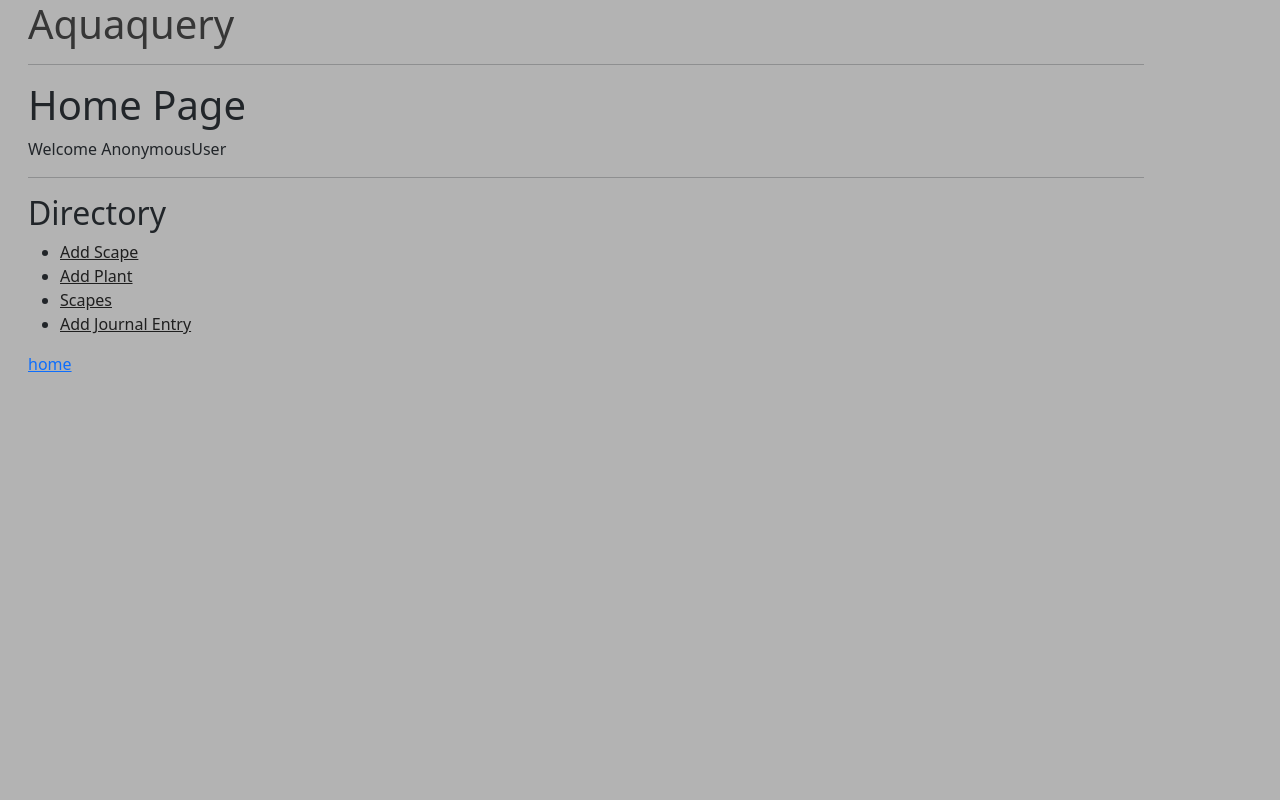
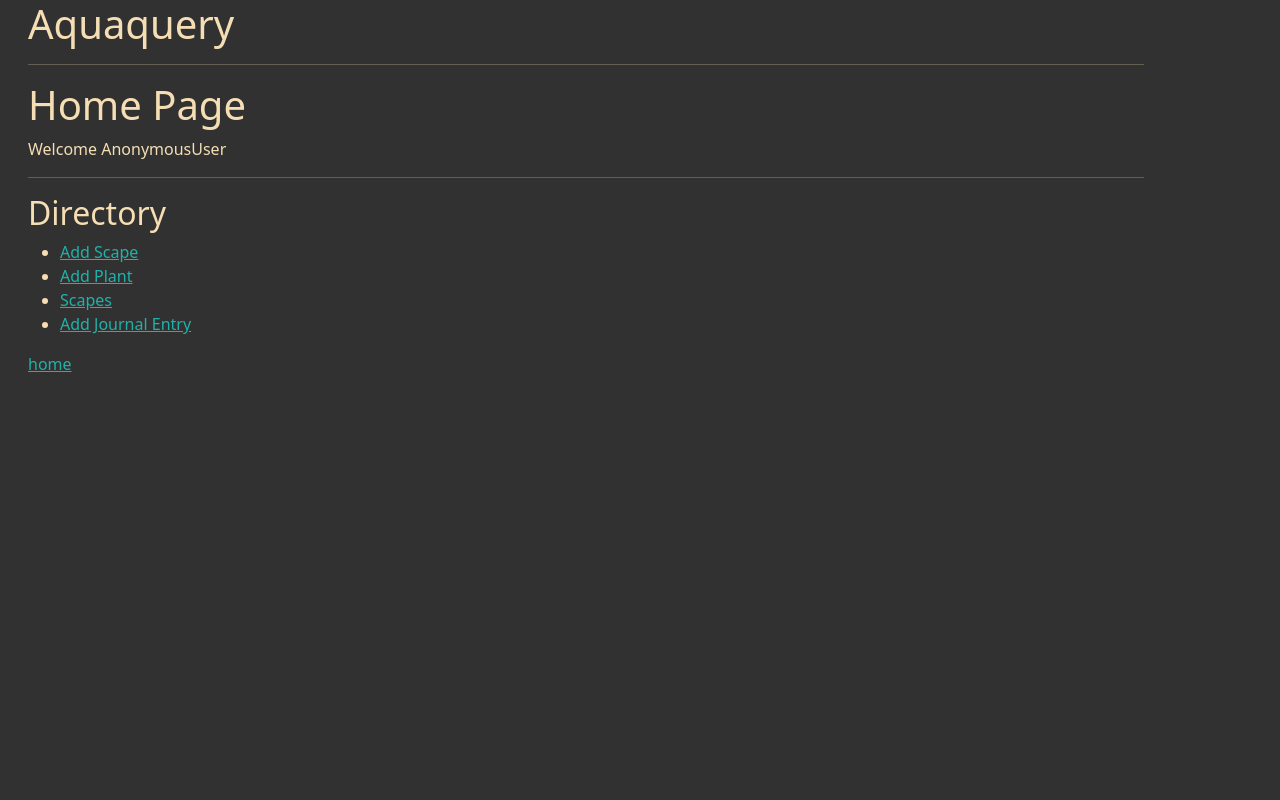
Before and after one commit to k1tig/aq4, a Django app: page / in a window 1280 px wide. Run offline with Django 5.2, Linux system fonts and the light colour scheme; some libraries are stand-ins or nearby versions.

Commit message:
added stylesheet to base

```diff
--- /dev/null
+++ b/catalog/static/catalog/home.css
@@ -0,0 +1,16 @@
+body{
+    background-color: rgb(49, 49, 49);
+    color: wheat;
+}
+
+a {
+    color: lightseagreen;
+}
+
+h1{
+    color: wheat;
+}
+
+#greeting{
+    color: wheat;
+}
--- a/catalog/templates/base_generic.html
+++ b/catalog/templates/base_generic.html
@@ -1,3 +1,4 @@
+{% load static %}
 <html lang="en">
 <head>
     <meta charset="UTF-8">
@@ -6,12 +7,13 @@
     <link href="https://cdn.jsdelivr.net/npm/bootstrap@5.3.2/dist/css/bootstrap.min.css" rel="stylesheet" integrity="sha384-T3c6CoIi6uLrA9TneNEoa7RxnatzjcDSCmG1MXxSR1GAsXEV/Dwwykc2MPK8M2HN" crossorigin="anonymous">
     <link href="https://cdn.jsdelivr.net/npm/select2@4.1.0-rc.0/dist/css/select2.min.css" rel="stylesheet" />
     <script src="https://cdn.jsdelivr.net/npm/select2@4.1.0-rc.0/dist/js/select2.min.js"></script>
+    <link rel="stylesheet" href="{% static 'catalog/home.css' %}">
     <title>Document</title>
 
 </head>
-<body style="background-color: rgb(179, 179, 179); ">
+<body>
     <div style="width: auto; margin: 0rem 1rem" class="container mt-2;">
-        <h1 style="color: rgb(54, 54, 54);">Aquaquery</h1>
+        <h1>Aquaquery</h1>
         <hr>
         {% block content %}
 
--- a/catalog/templates/home.html
+++ b/catalog/templates/home.html
@@ -1,15 +1,16 @@
 {% extends 'base_generic.html' %}
+
 
     {% block content %}
     <h1>Home Page</h1>
-    <div><p>Welcome {{ request.user }} </p></div>
+    <div><p id="greeting">Welcome {{ request.user }} </p></div>
 
     <hr>
     <h2>Directory</h2>
     <ul>
-        <li><a style="color: rgb(31, 31, 31);" href="{% url 'add_scape' %}">Add Scape</a></li>
-        <li><a style="color: rgb(31, 31, 31);" href="{% url 'add_plant' %}">Add Plant</a></li>
-        <li><a style="color: rgb(31, 31, 31);" href="{% url 'list_scape' %}">Scapes</a></li>
-        <li><a style="color: rgb(31, 31, 31);" href="{% url 'add_entry' %}">Add Journal Entry</a></li>
+        <li><a href="{% url 'add_scape' %}">Add Scape</a></li>
+        <li><a href="{% url 'add_plant' %}">Add Plant</a></li>
+        <li><a href="{% url 'list_scape' %}">Scapes</a></li>
+        <li><a href="{% url 'add_entry' %}">Add Journal Entry</a></li>
     </ul>
     {% endblock %}
```
Also changed, not shown: db.sqlite3.
